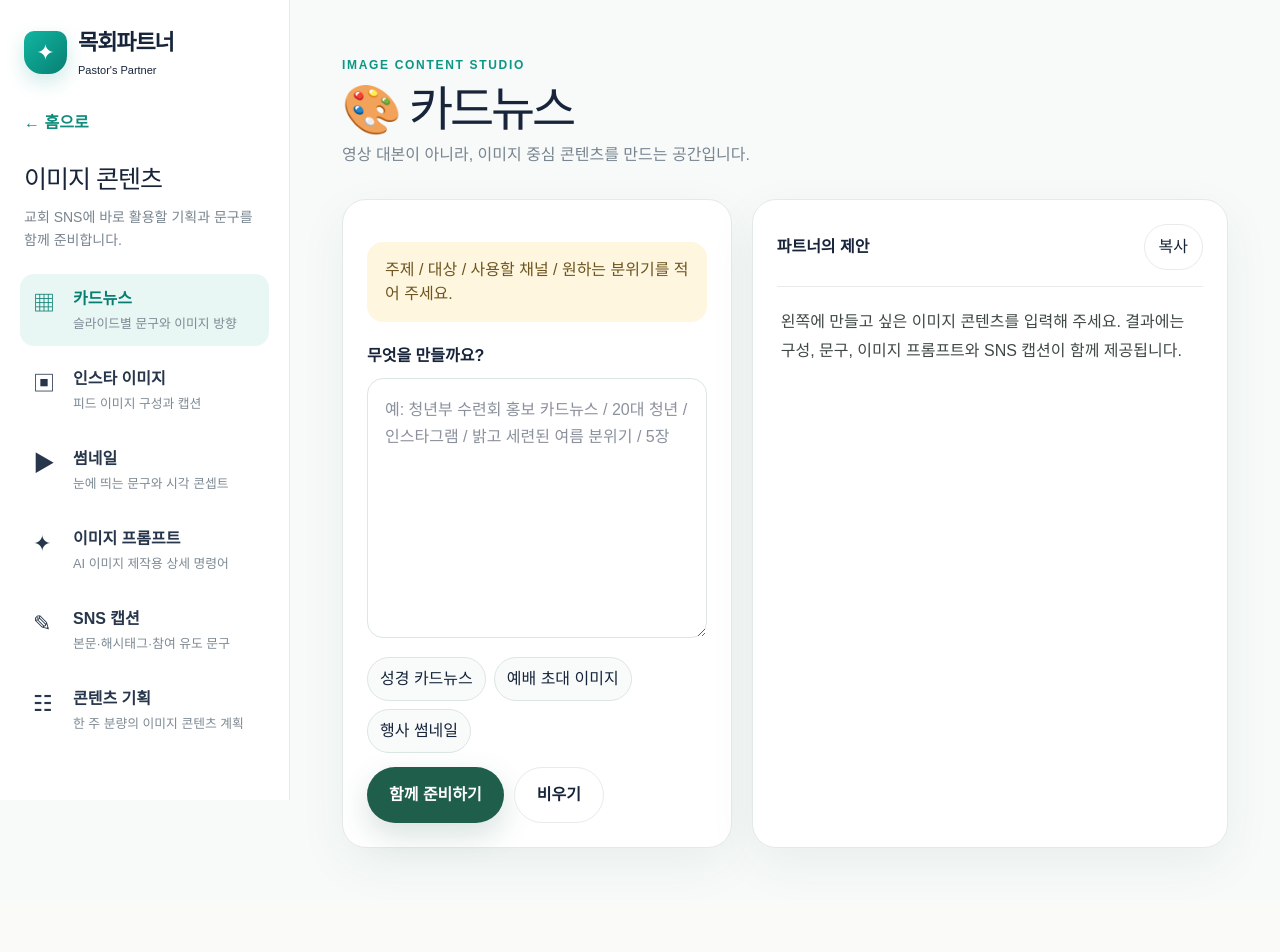
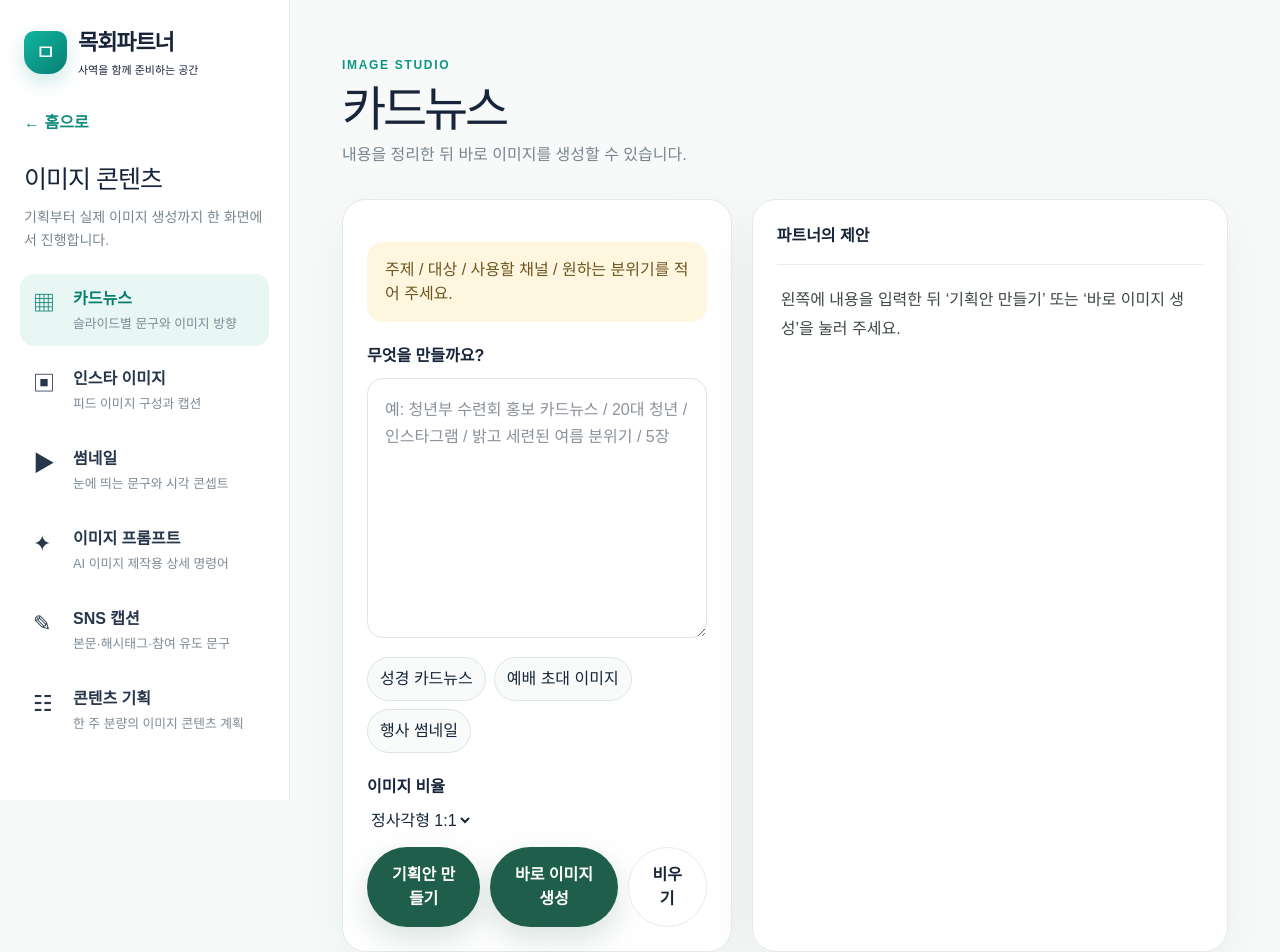
Before and after one commit to a01057674471-dot/ministry-partner, a Next.js app: page /image-content in a window 1280 px wide. Shown: the top 952 px of the page. Before the commit the page ends 900 px from the top, so only its background shows below. Built offline with nearby package versions, Linux system fonts and the light colour scheme; no server answers.

Commit message:
Enable direct image generation in content studio

```diff
--- a/app/image-content/page.tsx
+++ b/app/image-content/page.tsx
@@ -15,7 +15,10 @@ export default function ImageContentPage() {
   const [type, setType] = useState("card");
   const [topic, setTopic] = useState("");
   const [result, setResult] = useState("");
+  const [imageUrl, setImageUrl] = useState("");
+  const [size, setSize] = useState("1024x1024");
   const [loading, setLoading] = useState(false);
+  const [imageLoading, setImageLoading] = useState(false);
   const [error, setError] = useState("");
 
   useEffect(() => {
@@ -25,9 +28,9 @@ export default function ImageContentPage() {
 
   async function generate() {
     if (!topic.trim()) return setError("만들고 싶은 주제와 대상을 입력해 주세요.");
-    setLoading(true); setError(""); setResult("");
+    setLoading(true); setError(""); setResult(""); setImageUrl("");
     const selected = types.find((item) => item.id === type)!;
-    const instruction = `이미지 콘텐츠 종류: ${selected.title}\n다음 내용을 반드시 포함하세요: 핵심 메시지, 화면 구성, 이미지 스타일, 색상 방향, 슬라이드별 문구 또는 대표 문구, AI 이미지 생성 프롬프트, SNS 캡션, 참여 유도 문장. 한글 오타가 생기지 않도록 이미지 안의 문구는 짧게 제안하세요.\n\n사용자 요청: ${topic.trim()}`;
+    const instruction = `이미지 콘텐츠 종류: ${selected.title}\n다음 내용을 반드시 포함하세요: 핵심 메시지, 화면 구성, 이미지 스타일, 색상 방향, 대표 문구, 완성도 높은 AI 이미지 생성 프롬프트, SNS 캡션, 참여 유도 문장. 한글 오타를 줄이기 위해 이미지 안의 문구는 짧게 제안하세요.\n\n사용자 요청: ${topic.trim()}`;
     try {
       const response = await fetch("/api/generate", { method: "POST", headers: { "Content-Type": "application/json" }, body: JSON.stringify({ tool: type === "thumbnail" || type === "prompt" ? "thumbnail" : "ideas", topic: instruction }) });
       const data = await response.json();
@@ -37,30 +40,45 @@ export default function ImageContentPage() {
     finally { setLoading(false); }
   }
 
+  async function generateImage() {
+    const prompt = result || topic;
+    if (!prompt.trim()) return setError("먼저 이미지 내용을 입력하거나 기획안을 만들어 주세요.");
+    setImageLoading(true); setError(""); setImageUrl("");
+    try {
+      const response = await fetch("/api/generate-image", { method: "POST", headers: { "Content-Type": "application/json" }, body: JSON.stringify({ prompt, size }) });
+      const data = await response.json();
+      if (!response.ok || !data.success) throw new Error(data.error || "이미지 생성에 실패했습니다.");
+      setImageUrl(data.imageUrl);
+    } catch (err) { setError(err instanceof Error ? err.message : "이미지 생성 중 오류가 발생했습니다."); }
+    finally { setImageLoading(false); }
+  }
+
   return (
     <main className="image-studio">
       <aside className="image-studio-side">
-        <a className="mp-brand" href="/"><span className="mp-logo">✦</span><span><strong>목회파트너</strong><small>Pastor&apos;s Partner</small></span></a>
+        <a className="mp-brand" href="/"><span className="mp-logo">ㅁ</span><span><strong>목회파트너</strong><small>사역을 함께 준비하는 공간</small></span></a>
         <a className="image-back" href="/">← 홈으로</a>
         <h2>이미지 콘텐츠</h2>
-        <p>교회 SNS에 바로 활용할 기획과 문구를 함께 준비합니다.</p>
+        <p>기획부터 실제 이미지 생성까지 한 화면에서 진행합니다.</p>
         <nav>{types.map((item) => <button key={item.id} onClick={() => setType(item.id)} className={type === item.id ? "active" : ""}><span>{item.icon}</span><div><strong>{item.title}</strong><small>{item.desc}</small></div></button>)}</nav>
       </aside>
 
       <section className="image-studio-main">
-        <header><span>IMAGE CONTENT STUDIO</span><h1>🎨 {types.find((item) => item.id === type)?.title}</h1><p>영상 대본이 아니라, 이미지 중심 콘텐츠를 만드는 공간입니다.</p></header>
+        <header><span>IMAGE STUDIO</span><h1>{types.find((item) => item.id === type)?.title}</h1><p>내용을 정리한 뒤 바로 이미지를 생성할 수 있습니다.</p></header>
         <div className="image-studio-grid">
           <section className="image-input-card">
             <div className="notice">주제 / 대상 / 사용할 채널 / 원하는 분위기를 적어 주세요.</div>
             <label>무엇을 만들까요?</label>
             <textarea value={topic} onChange={(e) => setTopic(e.target.value)} placeholder="예: 청년부 수련회 홍보 카드뉴스 / 20대 청년 / 인스타그램 / 밝고 세련된 여름 분위기 / 5장" />
             <div className="image-example-row"><button onClick={() => setTopic("창세기 22장 핵심 메시지 카드뉴스 / 초신자 / 인스타그램 / 따뜻하고 미니멀 / 6장")}>성경 카드뉴스</button><button onClick={() => setTopic("이번 주일예배 초대 인스타 이미지 / 전 연령 / 단정하고 밝은 분위기")}>예배 초대 이미지</button><button onClick={() => setTopic("청년부 수련회 썸네일 / 20대 / 역동적이고 세련된 분위기")}>행사 썸네일</button></div>
-            <div className="editor-actions"><button className="button button-primary" onClick={generate} disabled={loading}>{loading ? "파트너가 준비 중…" : "함께 준비하기"}</button><button className="button button-secondary" onClick={() => { setTopic(""); setResult(""); setError(""); }}>비우기</button></div>
+            <label>이미지 비율</label>
+            <select value={size} onChange={(event) => setSize(event.target.value)}><option value="1024x1024">정사각형 1:1</option><option value="1024x1536">세로형</option><option value="1536x1024">가로형</option></select>
+            <div className="editor-actions"><button className="button button-primary" onClick={generate} disabled={loading}>{loading ? "기획안 준비 중…" : "기획안 만들기"}</button><button className="button button-primary" onClick={generateImage} disabled={imageLoading}>{imageLoading ? "이미지 생성 중…" : "바로 이미지 생성"}</button><button className="button button-secondary" onClick={() => { setTopic(""); setResult(""); setImageUrl(""); setError(""); }}>비우기</button></div>
             {error && <div className="notice error">{error}</div>}
           </section>
           <section className="image-result-card">
-            <div className="result-toolbar"><strong>파트너의 제안</strong><div><button onClick={() => result && navigator.clipboard.writeText(result)}>복사</button></div></div>
-            <div className="result-paper">{result || "왼쪽에 만들고 싶은 이미지 콘텐츠를 입력해 주세요. 결과에는 구성, 문구, 이미지 프롬프트와 SNS 캡션이 함께 제공됩니다."}</div>
+            <div className="result-toolbar"><strong>{imageUrl ? "완성 이미지" : "파트너의 제안"}</strong><div>{result && <button onClick={() => navigator.clipboard.writeText(result)}>기획안 복사</button>}{imageUrl && <a href={imageUrl} download="ministry-partner-image.png">이미지 저장</a>}</div></div>
+            {imageUrl ? <div className="generated-image-wrap"><img src={imageUrl} alt="생성된 이미지" /><button className="button button-secondary" onClick={generateImage} disabled={imageLoading}>다시 만들기</button></div> : <div className="result-paper">{result || "왼쪽에 내용을 입력한 뒤 ‘기획안 만들기’ 또는 ‘바로 이미지 생성’을 눌러 주세요."}</div>}
           </section>
         </div>
       </section>
```
